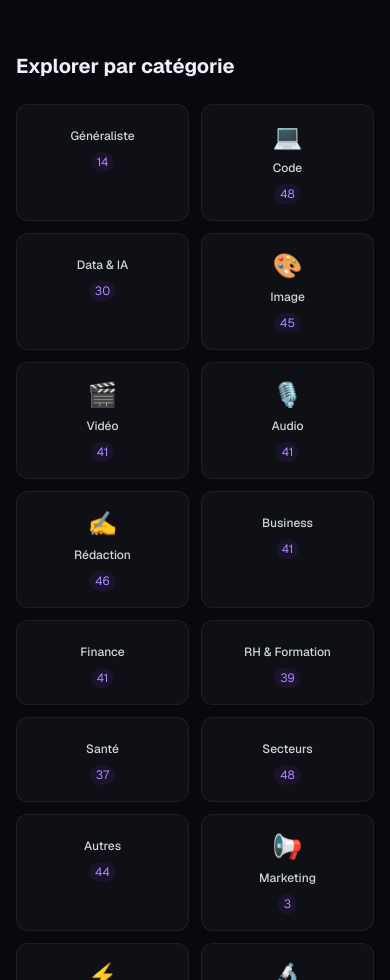
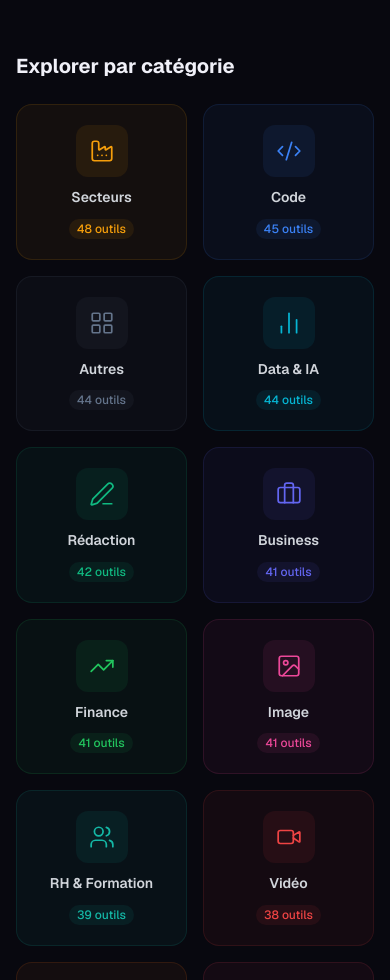
Before and after one commit to RodrigueJaunet-Legavre/fairplay, a Next.js app: page / in a window 390 px wide. Shown: the part 1020-2000 px from the top of the page. Built offline with nearby package versions, Linux system fonts and the light colour scheme; no server answers.

Commit message:
vrais logos sur toutes les pages

```diff
--- a/app/page.tsx
+++ b/app/page.tsx
@@ -1,20 +1,17 @@
 import Link from 'next/link'
 import { getFeaturedTools, tools } from '@/lib/tools'
-import { allCatalogTools, catalogCategories } from '@/lib/tools-index'
+import { allCatalogTools } from '@/lib/tools-index'
 import type { CatalogTool } from '@/lib/catalog-types'
 import ToolCard from '@/app/ui/ToolCard'
 import SmartSearch from '@/app/ui/SmartSearch'
+import HomeCategoryGrid from '@/app/ui/HomeCategoryGrid'
+import ToolLogo from '@/app/ui/ToolLogo'
 
 const allTools: CatalogTool[] = [
   ...(tools as unknown as CatalogTool[]),
   ...allCatalogTools,
 ]
 
-const CAT_ICONS: Record<string, string> = {
-  writing: '✍️', image: '🎨', code: '💻', video: '🎬',
-  audio: '🎙️', marketing: '📢', productivity: '⚡', research: '🔬',
-  chat: '💬', design: '🎭',
-}
 
 export default function HomePage() {
   const featured = getFeaturedTools()
@@ -131,7 +128,7 @@ export default function HomePage() {
           <div className="grid grid-cols-2 sm:grid-cols-4 gap-6 text-center">
             {[
               { value: `${allTools.length}+`, label: 'Outils IA' },
-              { value: `${catalogCategories.length - 1}`, label: 'Catégories' },
+              { value: '13', label: 'Catégories' },
               { value: '500M+', label: 'Utilisateurs actifs' },
               { value: '4.5★', label: 'Note moyenne' },
             ].map(({ value, label }) => (
@@ -147,35 +144,7 @@ export default function HomePage() {
       {/* ── Categories ───────────────────────────────────────── */}
       <section className="max-w-7xl mx-auto px-4 sm:px-6 lg:px-8 py-16">
         <h2 className="text-xl font-bold mb-6" style={{ color: '#f0f0f8' }}>Explorer par catégorie</h2>
-        <div className="grid grid-cols-2 sm:grid-cols-4 lg:grid-cols-6 gap-3">
-          {catalogCategories.slice(1).map((cat) => {
-            const count = allTools.filter((t) => t.category === cat.slug).length
-            return (
-              <Link
-                key={cat.slug}
-                href={`/tools?category=${cat.slug}`}
-                className="flex flex-col items-center gap-2 p-4 rounded-xl transition-all group"
-                style={{
-                  background: 'rgba(255,255,255,0.03)',
-                  border: '1px solid rgba(255,255,255,0.06)',
-                }}
-              >
-                <span className="text-2xl group-hover:scale-110 transition-transform">
-                  {CAT_ICONS[cat.slug]}
-                </span>
-                <span className="text-xs font-medium text-center leading-tight" style={{ color: '#d1d5db' }}>
-                  {cat.label}
-                </span>
-                <span
-                  className="text-xs px-1.5 py-0.5 rounded-full"
-                  style={{ background: 'rgba(124,58,237,0.1)', color: '#a78bfa' }}
-                >
-                  {count}
-                </span>
-              </Link>
-            )
-          })}
-        </div>
+        <HomeCategoryGrid />
       </section>
 
       {/* ── Featured ─────────────────────────────────────────── */}
@@ -232,12 +201,7 @@ export default function HomePage() {
                 </span>
 
                 {/* Logo */}
-                <div
-                  className="w-11 h-11 rounded-xl flex items-center justify-center text-xl shrink-0"
-                  style={{ background: `${tool.color}14` }}
-                >
-                  {tool.emoji}
-                </div>
+                <ToolLogo tool={tool} size={44} />
 
                 {/* Info */}
                 <div className="flex-1 min-w-0">
--- /dev/null
+++ b/app/ui/HomeCategoryGrid.tsx
@@ -0,0 +1,94 @@
+'use client'
+
+import Link from 'next/link'
+import { useState } from 'react'
+import {
+  Sparkles, Code2, BarChart2, Image as LucideImage, Video,
+  Mic, PenLine, Briefcase, TrendingUp, Users, Heart,
+  Factory, LayoutGrid,
+} from 'lucide-react'
+import type { LucideIcon } from 'lucide-react'
+
+type HomeCat = {
+  slug: string
+  label: string
+  count: number
+  color: string
+  Icon: LucideIcon
+}
+
+// Sorted by tool count descending (counts from catalog)
+const HOME_CATEGORIES: HomeCat[] = [
+  { slug: 'industry',    label: 'Secteurs',       count: 48, color: '#f59e0b', Icon: Factory      },
+  { slug: 'code',        label: 'Code',            count: 45, color: '#3b82f6', Icon: Code2        },
+  { slug: 'misc',        label: 'Autres',          count: 44, color: '#64748b', Icon: LayoutGrid   },
+  { slug: 'data',        label: 'Data & IA',       count: 44, color: '#06b6d4', Icon: BarChart2    },
+  { slug: 'writing',     label: 'Rédaction',       count: 42, color: '#10b981', Icon: PenLine      },
+  { slug: 'business',    label: 'Business',        count: 41, color: '#6366f1', Icon: Briefcase    },
+  { slug: 'finance',     label: 'Finance',         count: 41, color: '#22c55e', Icon: TrendingUp   },
+  { slug: 'image',       label: 'Image',           count: 41, color: '#ec4899', Icon: LucideImage  },
+  { slug: 'hr',          label: 'RH & Formation',  count: 39, color: '#14b8a6', Icon: Users        },
+  { slug: 'video',       label: 'Vidéo',           count: 38, color: '#ef4444', Icon: Video        },
+  { slug: 'audio',       label: 'Audio',           count: 38, color: '#f97316', Icon: Mic          },
+  { slug: 'health',      label: 'Santé',           count: 37, color: '#f43f5e', Icon: Heart        },
+  { slug: 'generaliste', label: 'Généraliste',     count: 0,  color: '#7c3aed', Icon: Sparkles     },
+]
+
+function CategoryCard({ cat }: { cat: HomeCat }) {
+  const [hovered, setHovered] = useState(false)
+
+  return (
+    <Link
+      href={`/tools?category=${cat.slug}`}
+      onMouseEnter={() => setHovered(true)}
+      onMouseLeave={() => setHovered(false)}
+      className="flex flex-col items-center gap-3 p-5 rounded-2xl transition-all duration-200"
+      style={{
+        background:   hovered ? `${cat.color}18` : `${cat.color}0d`,
+        border:       `1px solid ${hovered ? cat.color + '50' : cat.color + '20'}`,
+        transform:    hovered ? 'translateY(-2px)' : 'translateY(0)',
+        boxShadow:    hovered ? `0 8px 24px ${cat.color}18` : 'none',
+      }}
+    >
+      {/* Icon container */}
+      <div
+        className="rounded-xl flex items-center justify-center transition-all duration-200"
+        style={{
+          width: 52,
+          height: 52,
+          background: hovered ? `${cat.color}25` : `${cat.color}15`,
+        }}
+      >
+        <cat.Icon size={26} style={{ color: cat.color }} strokeWidth={1.6} />
+      </div>
+
+      {/* Label */}
+      <span
+        className="text-sm font-semibold text-center leading-tight"
+        style={{ color: hovered ? '#f0f0f8' : '#d1d5db' }}
+      >
+        {cat.label}
+      </span>
+
+      {/* Count badge */}
+      {cat.count > 0 && (
+        <span
+          className="text-xs px-2 py-0.5 rounded-full font-medium"
+          style={{ background: `${cat.color}15`, color: cat.color }}
+        >
+          {cat.count} outils
+        </span>
+      )}
+    </Link>
+  )
+}
+
+export default function HomeCategoryGrid() {
+  return (
+    <div className="grid grid-cols-2 sm:grid-cols-3 lg:grid-cols-4 gap-4">
+      {HOME_CATEGORIES.map((cat) => (
+        <CategoryCard key={cat.slug} cat={cat} />
+      ))}
+    </div>
+  )
+}
--- a/app/ui/SmartSearch.tsx
+++ b/app/ui/SmartSearch.tsx
@@ -7,6 +7,7 @@ import type { MatchResult } from '@/lib/matching'
 import { getSuggestions } from '@/lib/synonyms'
 import { useAuth } from './AuthProvider'
 import FreemiumModal from './FreemiumModal'
+import ToolLogo from './ToolLogo'
 
 const ANON_LIMIT = 1
 const FREE_DAILY_LIMIT = 3
@@ -343,12 +344,9 @@ function SearchResult({
       }}
     >
       <div className="flex items-start gap-3">
-        {/* Emoji */}
-        <div
-          className="w-10 h-10 rounded-xl flex items-center justify-center text-xl shrink-0 mt-0.5"
-          style={{ background: `${tool.color}18` }}
-        >
-          {tool.emoji}
+        {/* Logo */}
+        <div className="mt-0.5">
+          <ToolLogo tool={tool} size={40} />
         </div>
 
         {/* Content */}
--- a/app/ui/ToolCard.tsx
+++ b/app/ui/ToolCard.tsx
@@ -1,5 +1,6 @@
 import Link from 'next/link'
 import type { CatalogTool } from '@/lib/catalog-types'
+import ToolLogo from './ToolLogo'
 
 const PRICING = {
   free:     { bg: 'rgba(16,185,129,0.12)', color: '#34d399', label: 'Gratuit' },
@@ -21,12 +22,7 @@ export default function ToolCard({ tool, featured }: { tool: CatalogTool; featur
       <div className="flex flex-col flex-1 p-5">
         {/* Header row */}
         <div className="flex items-start justify-between gap-2 mb-4">
-          <div
-            className="w-12 h-12 rounded-xl flex items-center justify-center text-2xl shrink-0 transition-transform group-hover:scale-110"
-            style={{ background: `${tool.color}14` }}
-          >
-            {tool.emoji}
-          </div>
+          <ToolLogo tool={tool} size={48} className="transition-transform group-hover:scale-110" />
           <div className="flex flex-col items-end gap-1.5">
             <span
               className="px-2 py-0.5 rounded-full text-xs font-medium"
--- /dev/null
+++ b/app/ui/ToolLogo.tsx
@@ -0,0 +1,27 @@
+type ToolLogoProps = {
+  tool: { url: string; name: string }
+  size?: number
+  className?: string
+}
+
+export default function ToolLogo({ tool, size = 40, className = '' }: ToolLogoProps) {
+  let domain = ''
+  try { domain = new URL(tool.url).hostname } catch {}
+
+  const src = domain
+    ? `https://www.google.com/s2/favicons?domain=${domain}&sz=64`
+    : ''
+
+  if (!src) return null
+
+  return (
+    <img
+      src={src}
+      alt={tool.name}
+      width={size}
+      height={size}
+      className={className}
+      style={{ borderRadius: 8, background: '#fff', padding: 4, objectFit: 'contain' }}
+    />
+  )
+}
--- a/app/ui/ToolTabs.tsx
+++ b/app/ui/ToolTabs.tsx
@@ -4,6 +4,7 @@ import { useState } from 'react'
 import type { Tool } from '@/lib/tools'
 import type { CatalogTool } from '@/lib/catalog-types'
 import Link from 'next/link'
+import ToolLogo from './ToolLogo'
 
 const PRICING = {
   free:     { bg: 'rgba(16,185,129,0.12)', color: '#34d399', label: 'Gratuit' },
@@ -312,12 +313,7 @@ function AltsTab({ alternatives }: { alternatives: CatalogTool[] }) {
               border: '1px solid rgba(255,255,255,0.07)',
             }}
           >
-            <div
-              className="w-10 h-10 rounded-xl flex items-center justify-center text-xl shrink-0"
-              style={{ background: `${alt.color}14` }}
-            >
-              {alt.emoji}
-            </div>
+            <ToolLogo tool={alt} size={40} />
             <div className="min-w-0">
               <p className="font-semibold text-sm mb-0.5 group-hover:text-violet-400 transition-colors" style={{ color: '#f0f0f8' }}>
                 {alt.name}
--- a/package.json
+++ b/package.json
@@ -11,6 +11,7 @@
   "dependencies": {
     "@supabase/ssr": "^0.9.0",
     "@supabase/supabase-js": "^2.99.3",
+    "lucide-react": "^0.577.0",
     "next": "16.2.1",
     "react": "19.2.4",
     "react-dom": "19.2.4"
```
Also changed, not shown: app/dashboard/page.tsx (+2 -6 lines), app/tools/[slug]/page.tsx (+3 -12 lines), app/top/page.tsx (+2 -6 lines), app/ui/SearchRankingList.tsx (+3 -7 lines), 1 other file (tests, documents, lock files or other folders).
